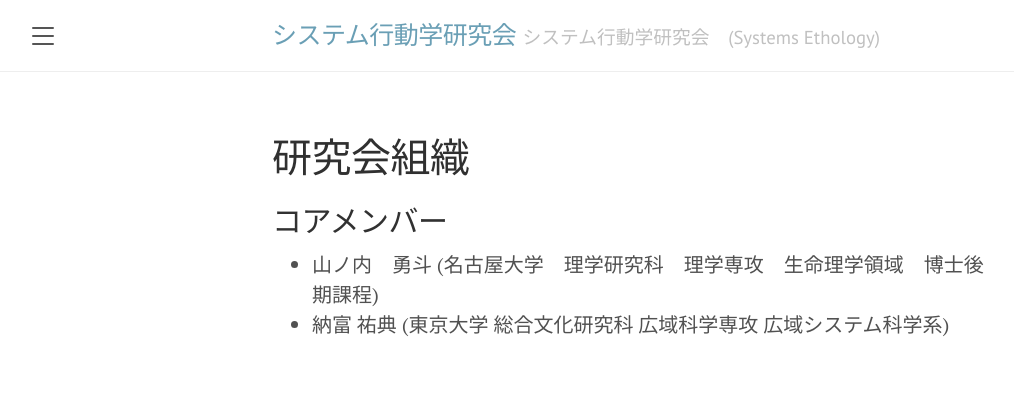
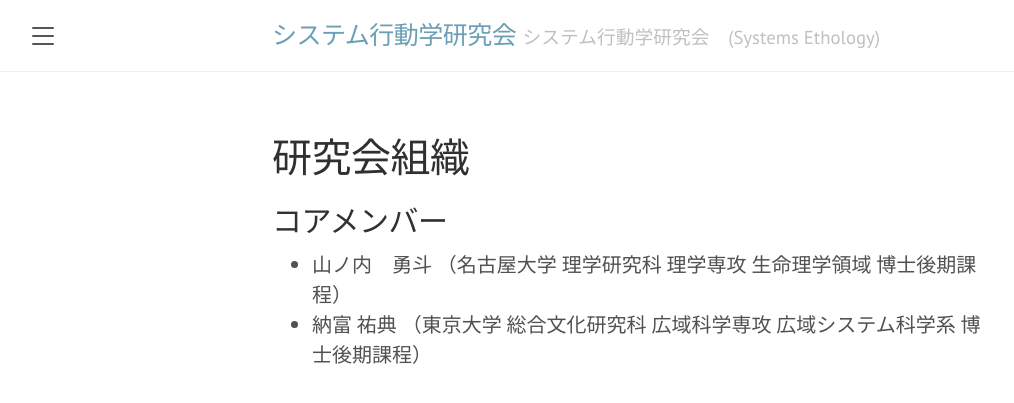
Before and after one commit to SystemsEthology/website, a Jekyll site: the page built from stracture.md, in a window 1280 px wide. Shown: the top 403 px of the page, without its empty margins (8-1022 px from the left). Built offline with Jekyll 4.4.1, drawn with Linux system fonts in a browser that asks for light colours.

Commit message:
Update stracture.md

```diff
--- a/stracture.md
+++ b/stracture.md
@@ -5,5 +5,6 @@ order: 4
 ---
 
 ## コアメンバー
-- 山ノ内　勇斗 (名古屋大学　理学研究科　理学専攻　生命理学領域　博士後期課程)
-- 納富 祐典 (東京大学 総合文化研究科 広域科学専攻 広域システム科学系)
+
+- 山ノ内　勇斗 （名古屋大学 理学研究科 理学専攻 生命理学領域 博士後期課程）
+- 納富 祐典 （東京大学 総合文化研究科 広域科学専攻 広域システム科学系 博士後期課程）
```
